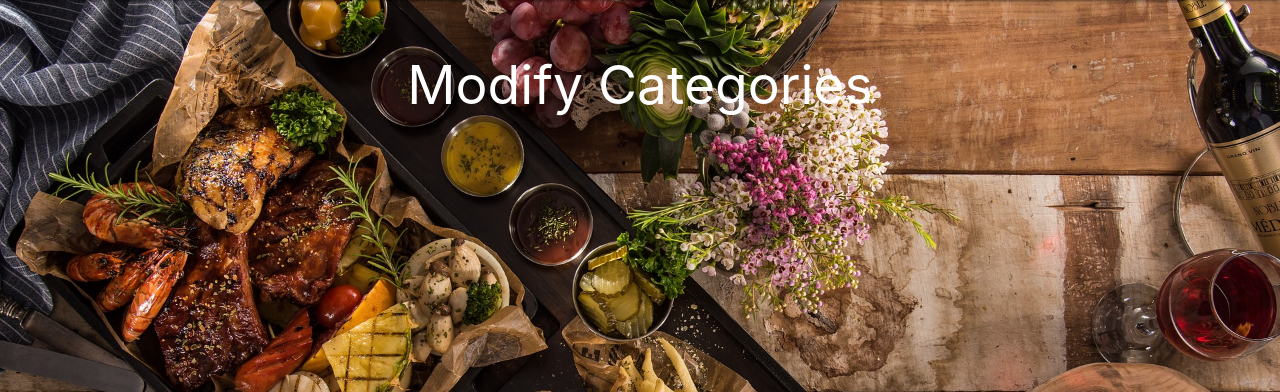
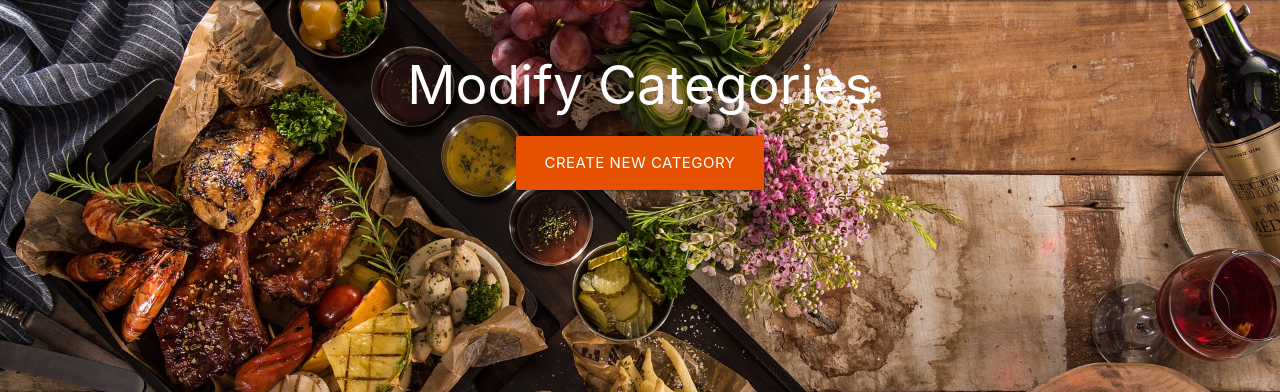
Before and after one commit to Diolg/cook-book, a Flask app: page /get_categories in a window 1280 px wide. Shown: the part 64-456 px from the top of the page. Run offline with Flask 2, Linux system fonts and the light colour scheme; data that the repository does not hold is empty; some libraries are stand-ins or nearby versions.

Commit message:
Add functionality to add categories to the database

```diff
--- a/app.py
+++ b/app.py
@@ -157,6 +157,19 @@ def get_categories():
     return render_template("categories.html", recipes_categories=recipes_categories)
 
 
+@app.route("/add_category", methods=["GET", "POST"])
+def add_category():
+    if request.method == "POST":
+        recipe_category = {
+            "category_name": request.form.get("category_name")
+        }
+        mongo.db.recipes_categories.insert_one(recipe_category)
+        flash("You have created a new category!")
+        return redirect(url_for("get_categories"))
+
+    return render_template("add_category.html")
+
+
 if __name__ == "__main__":
     app.run(host=os.environ.get("IP"),
             port=int(os.environ.get("PORT")),
--- a/static/css/style.css
+++ b/static/css/style.css
@@ -64,3 +64,12 @@ main {
 .recipe-inputs span {
     color:#e65100;
 }
+
+/*------Categories---------*/
+.view-categories {
+    color: #e65100;
+}
+
+.category-button a {
+    color: #fff;
+}
--- a/templates/categories.html
+++ b/templates/categories.html
@@ -6,19 +6,25 @@
     <h2 class="center-align">Modify Categories</h2>
 </div>
 
+<div class="row">
+    <div class="col s12 center-align category-button">
+         <a href="{{ url_for('add_category') }}" class="btn-large orange darken-4">
+             Create New Category
+         </a>
+    </div>
+</div>
+
 <!--Recipe Description-->
-
     {% for recipe_category in recipes_categories %}
     <div class="container">
-
         <div class="row">
             <div class="col s12 m12">
-                <div class="card-panel brown darken-4">
-                    <h6><span>Category: {{ recipe_category.category_name }}</span> </h6>
+                <div class="card-panel brown darken-4 ">
+                    <h6><span class="view-categories">Category:</span> {{ recipe_category.category_name }} </h6>
                 </div>
-                <a href="" class="btn-small  waves-light orange darken-4">
+                <a href=" " class="btn-small  waves-light orange darken-4">
                     Delete</a>
-                <a href=" " class="btn-small  waves-light orange darke n-4">
+                <a href="" class="btn-small  waves-light orange darke n-4">
                     Edit</a>
             </div>
         </div>
```
Also changed, not shown: templates/add_category.html (+39 -0 lines).
